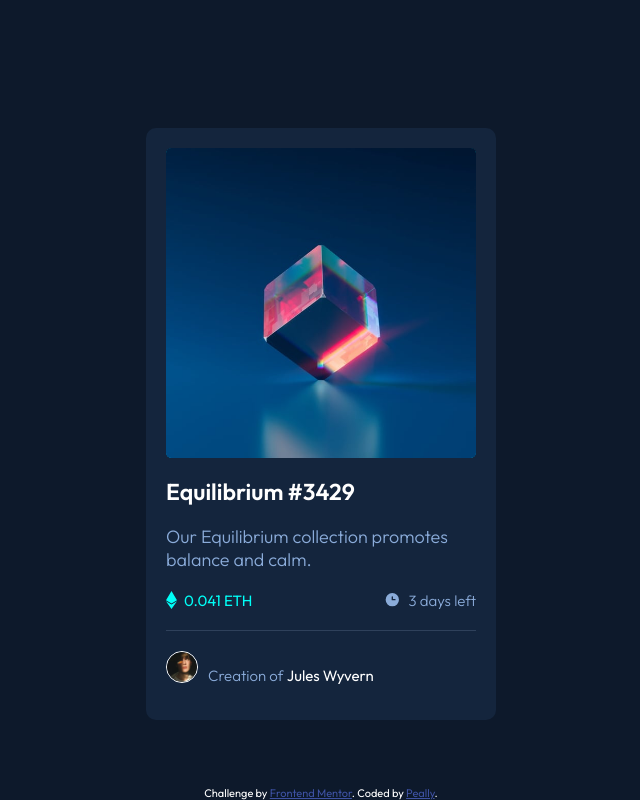
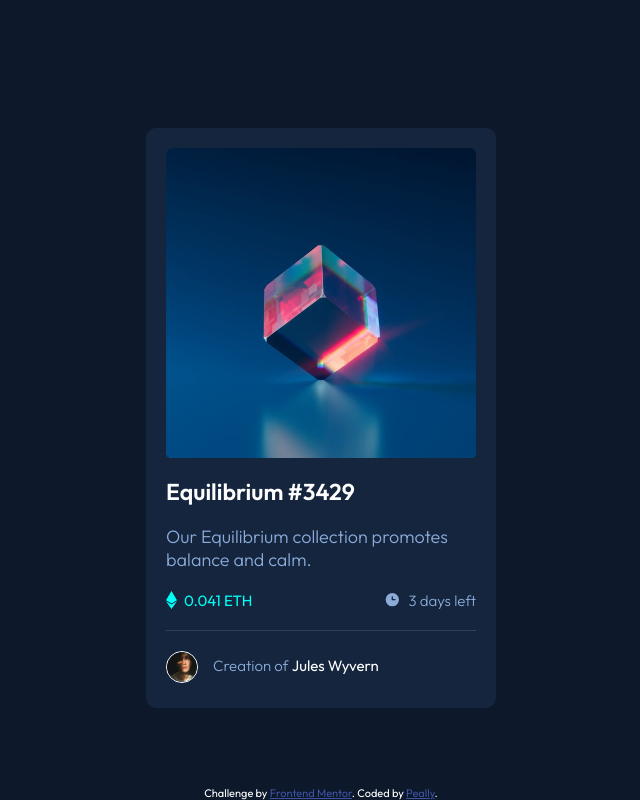
Before and after one commit to Peallyz/FrontEnd-NFT-preview-card-component, a website: page index.html in a window 1280 px wide. Shown: the whole page, without its empty margins (319-959 px from the left). Drawn offline with Linux system fonts and the light colour scheme.

Commit message:
Avatar fixed

```diff
--- a/public/style.scss
+++ b/public/style.scss
@@ -110,6 +110,7 @@ body {
     font-weight: 300;
     color: $cl_txt;
     display: flex;
+    margin-bottom: 5px;
     & img {
       height: 30px;
       border: 1px solid $white;
@@ -117,6 +118,7 @@ body {
       margin-right: 10px;
     }
     & p {
+      margin: 5px;
       & strong {
         color: $white;
         font-weight: 400;
```
Also changed, not shown: style/style.css, 1 other file.
